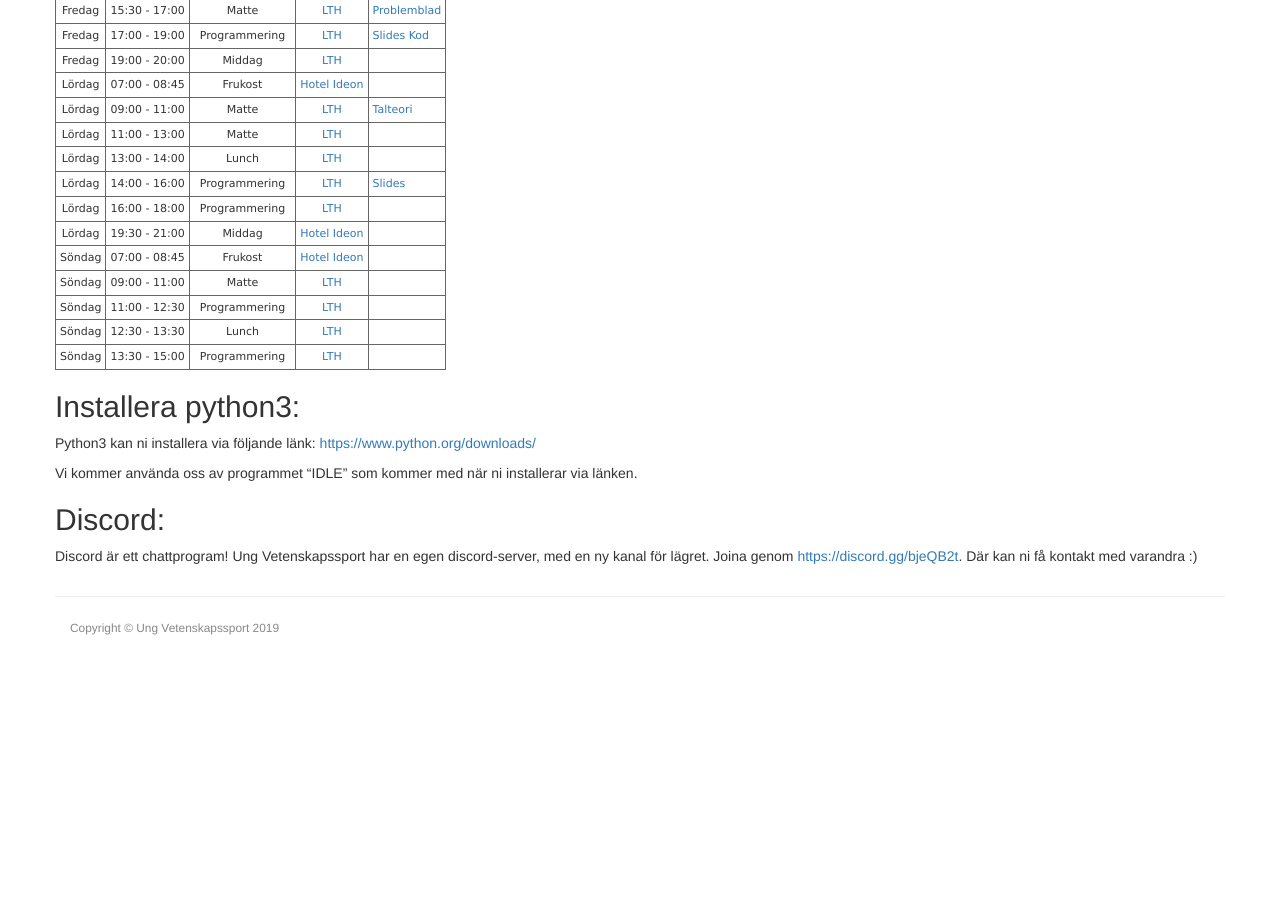
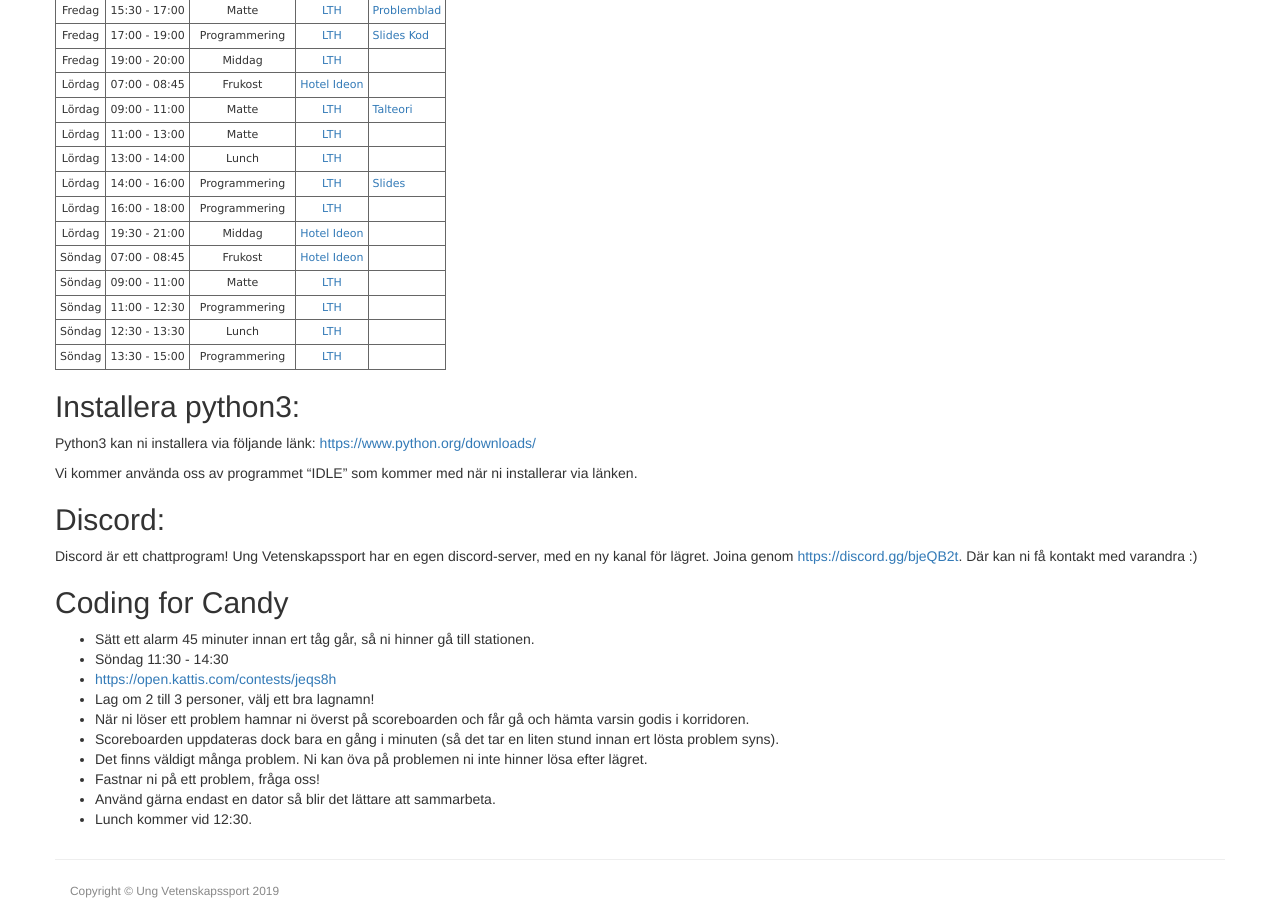
Before and after one commit to ungvetenskapssport/ungvetenskapssport.github.io, a Jekyll site: the page built from events/maprogtjej19.md, in a window 1280 px wide and 900 px high, scrolled down 647 px. Built offline with Jekyll 4.4.1, drawn with Linux system fonts in a browser that asks for light colours; nearby versions of some CDN libraries; before the commit the page ends 1284 px from its top, so only the background shows below that.

Commit message:
add rules for competition

```diff
--- a/events/maprogtjej19.md
+++ b/events/maprogtjej19.md
@@ -38,3 +38,15 @@ Vi kommer använda oss av programmet "IDLE" som kommer med när ni installerar v
 
 ## Discord:
 Discord är ett chattprogram! Ung Vetenskapssport har en egen discord-server, med en ny kanal för lägret. Joina genom [https://discord.gg/bjeQB2t](https://discord.gg/bjeQB2t). Där kan ni få kontakt med varandra :)
+
+## Coding for Candy
+- Sätt ett alarm 45 minuter innan ert tåg går, så ni hinner gå till stationen.
+- Söndag 11:30 - 14:30
+- [https://open.kattis.com/contests/jeqs8h](https://open.kattis.com/contests/jeqs8h)
+- Lag om 2 till 3 personer, välj ett bra lagnamn!
+- När ni löser ett problem hamnar ni överst på scoreboarden och får gå och hämta varsin godis i korridoren.
+- Scoreboarden uppdateras dock bara en gång i minuten (så det tar en liten stund innan ert lösta problem syns).
+- Det finns väldigt många problem. Ni kan öva på problemen ni inte hinner lösa efter lägret.
+- Fastnar ni på ett problem, fråga oss!
+- Använd gärna endast en dator så blir det lättare att sammarbeta.
+- Lunch kommer vid 12:30.
```
